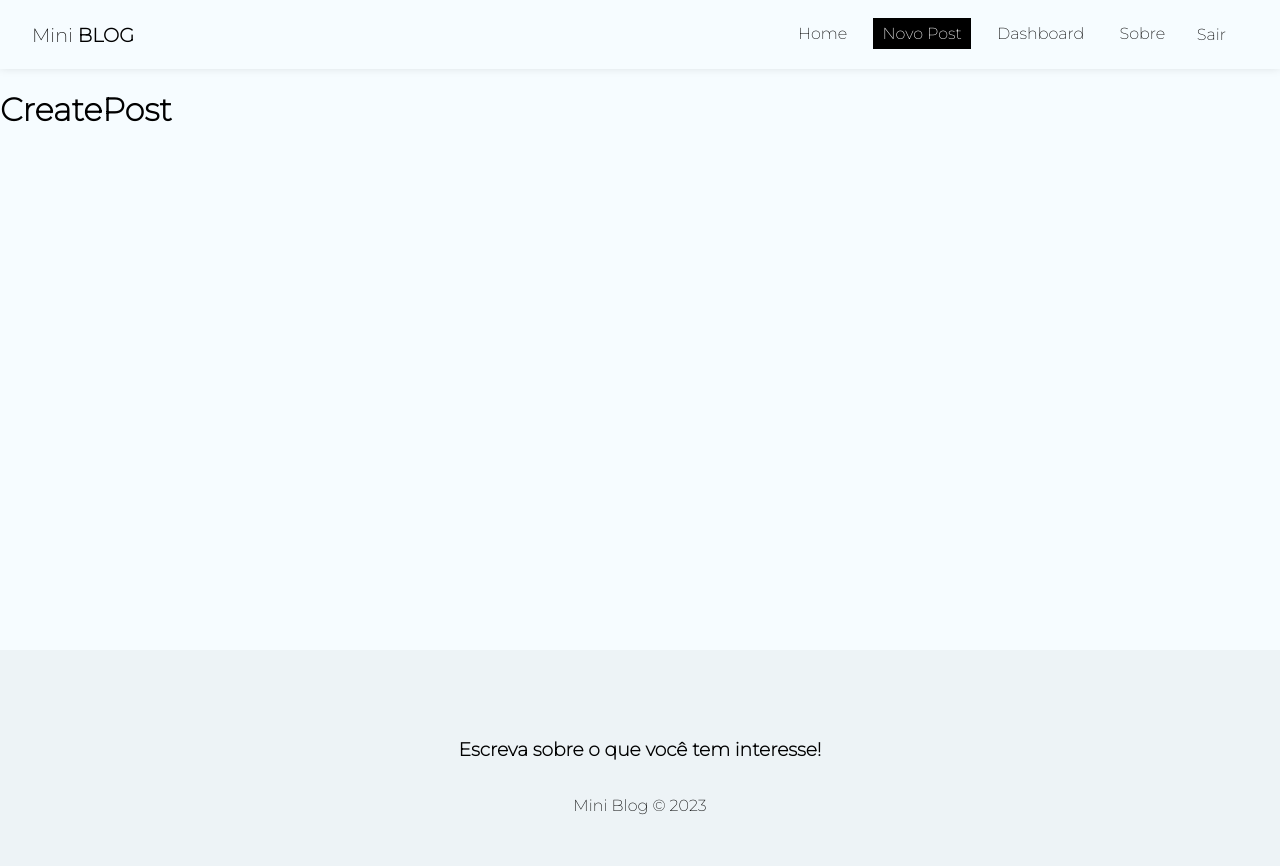
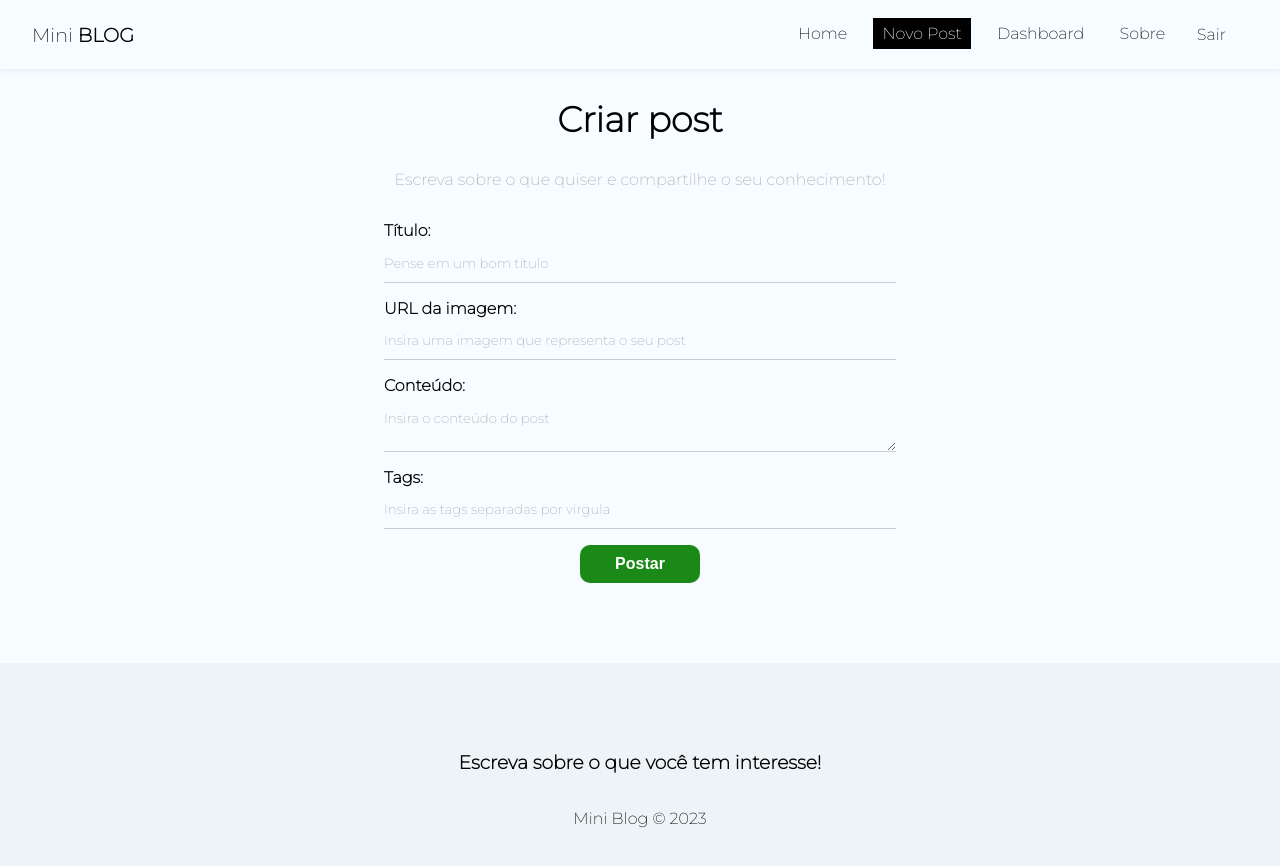
Before and after one commit to pereiraelionai/blog_react_native, a React (Create React App) app: page /posts/create in a window 1280 px wide. Shown: the top 866 px of the page. Built offline with nearby package versions, Linux system fonts and the light colour scheme; no server answers; sample sign-in values are in the browser's storage.

Commit message:
implementando criação de post no bd firebase

```diff
--- /dev/null
+++ b/src/hooks/useInsertDocument.js
@@ -0,0 +1,67 @@
+import { useState, useEffect, useReducer } from 'react';
+import { db } from '../firebase/config';
+import { collection, addDoc, Timestamp } from 'firebase/firestore';
+
+const initialState = {
+    loading: null,
+    error: null
+}
+
+const insertReducer = (state, action) => {
+    switch(action.type) {
+        case "LOADING":
+            return {loading: true, error: null}
+        case "INSERTED_DOC":
+            return {loading: false, error: null}
+        case "ERROR":
+            return {loading: false, error: action.payload}
+        default:
+            return state;
+
+    }
+}
+
+export const useInsertDocument = (docCollection) => {
+    const [response, dispatch] = useReducer(insertReducer, initialState);
+
+    //deal with memory leak
+    const [cancelled, setCancelled] = useState(false);
+
+    const checkCancelledBeforeDispatch = (action) => {
+        if(!cancelled) {
+            dispatch(action)
+        }
+    }
+
+    const insertDocument = async (document) => {
+        checkCancelledBeforeDispatch({
+            type: 'LOADING'
+        })
+
+        try {
+
+            const newDocument = {...document, createdAt: Timestamp.now()}
+
+            const insertedDocument = await addDoc(
+                collection(db, docCollection), newDocument
+            )
+
+            checkCancelledBeforeDispatch({
+                type: "INSERTED_DOC",
+                payload: insertedDocument
+            })
+
+        } catch (error) {
+            checkCancelledBeforeDispatch({
+                type: "ERROR",
+                payload: error.message
+            })
+        }
+    }
+
+    useEffect(() => {
+        return () => setCancelled(true)
+    }, []);
+
+    return {insertDocument, response}
+}
--- a/src/pages/CreatePost/CreatePost.js
+++ b/src/pages/CreatePost/CreatePost.js
@@ -1,9 +1,72 @@
 import styles from './CreatePost.module.css';
 
+import { useState } from 'react';
+import { useNavigate } from 'react-router-dom';
+import { useAuthValue } from '../../context/AuthContext';
+import { useInsertDocument } from '../../hooks/useInsertDocument';
+
 const CreatePost = () => {
+
+  const [title, setTitle] = useState('');
+  const [image, setImage] = useState('');
+  const [body, setBody] = useState('');
+  const [tags, setTags] = useState([]);
+  const [formError, setFormError] = useState('');
+
+  const {user} = useAuthValue();
+
+  const {insertDocument, response} = useInsertDocument("posts");
+
+  const handleSubmit = (event) => {
+    event.preventDefault();
+    setFormError("");
+
+    //validate URL image
+
+    //create tags array
+
+    //check all values
+
+    insertDocument({
+      title,
+      image,
+      body,
+      tags,
+      uid: user.uid,
+      createBy: user.displayName
+    })
+
+    //redirect home page
+
+
+
+  }
+
   return (
-    <div>
-        <h1>CreatePost</h1>
+    <div className={styles.createpost}>
+        <h2>Criar post</h2>
+        <p>Escreva sobre o que quiser e compartilhe o seu conhecimento!</p>
+        <form onSubmit={handleSubmit}>
+          <label>
+            <span>Título:</span>
+            <input type="text" name='title' placeholder='Pense em um bom título' required value={title} onChange={(e) => setTitle(e.target.value)}/>
+          </label>
+          <label>
+            <span>URL da imagem:</span>
+            <input type="text" name='image' placeholder='Insira uma imagem que representa o seu post' required value={image} onChange={(e) => setImage(e.target.value)}/>
+          </label>
+          <label>
+            <span>Conteúdo:</span>
+            <textarea name='body' placeholder='Insira o conteúdo do post' required value={body} onChange={(e) => setBody(e.target.value)}></textarea>
+          </label>
+          <label>
+            <span>Tags:</span>
+            <input type="text" name='tags' placeholder='Insira as tags separadas por virgula' required value={tags} onChange={(e) => setTags(e.target.value)}/>
+          </label>
+          {!response.loading && <button className="btn">Postar</button>}
+          {response.loading && <button className="btn" disabled>Aguarde...</button>}
+          {response.error && <p className="error">{response.error}</p>}
+        </form>
     </div>
   )
 }
--- a/src/pages/CreatePost/CreatePost.module.css
+++ b/src/pages/CreatePost/CreatePost.module.css
@@ -0,0 +1,12 @@
+.createpost {
+    text-align: center;
+}
+
+.createpost h2 {
+    font-size: 2.2em;
+}
+
+.createpost p {
+    color: #aaa;
+    margin-bottom: 2em;
+}
```
